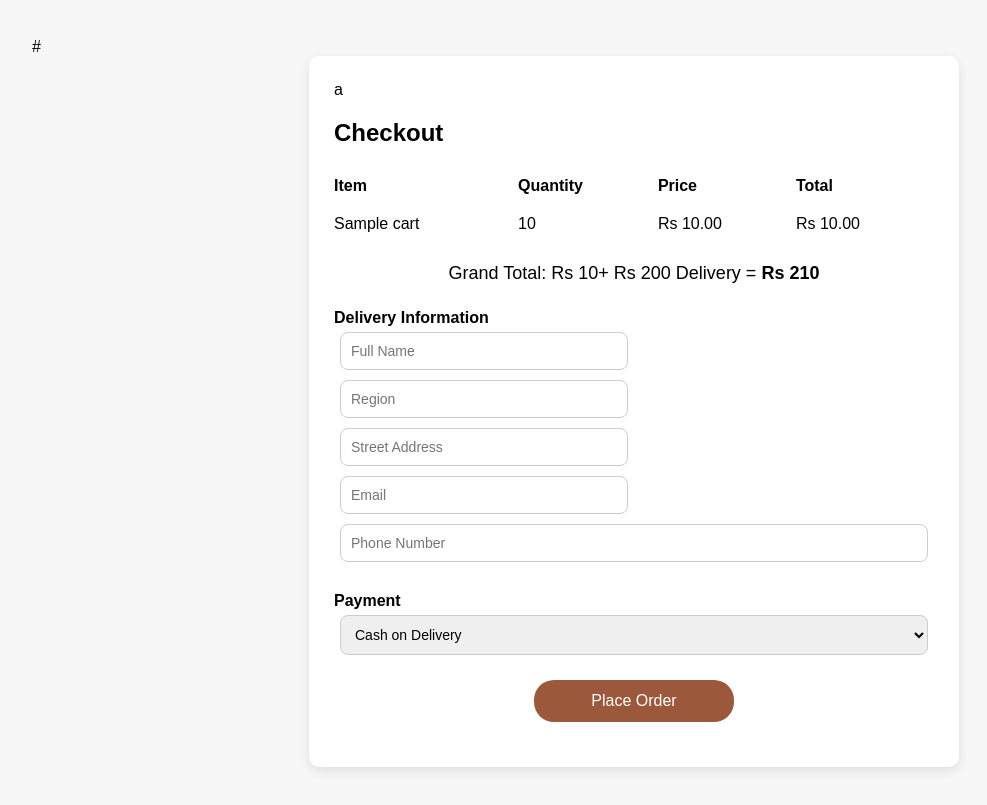
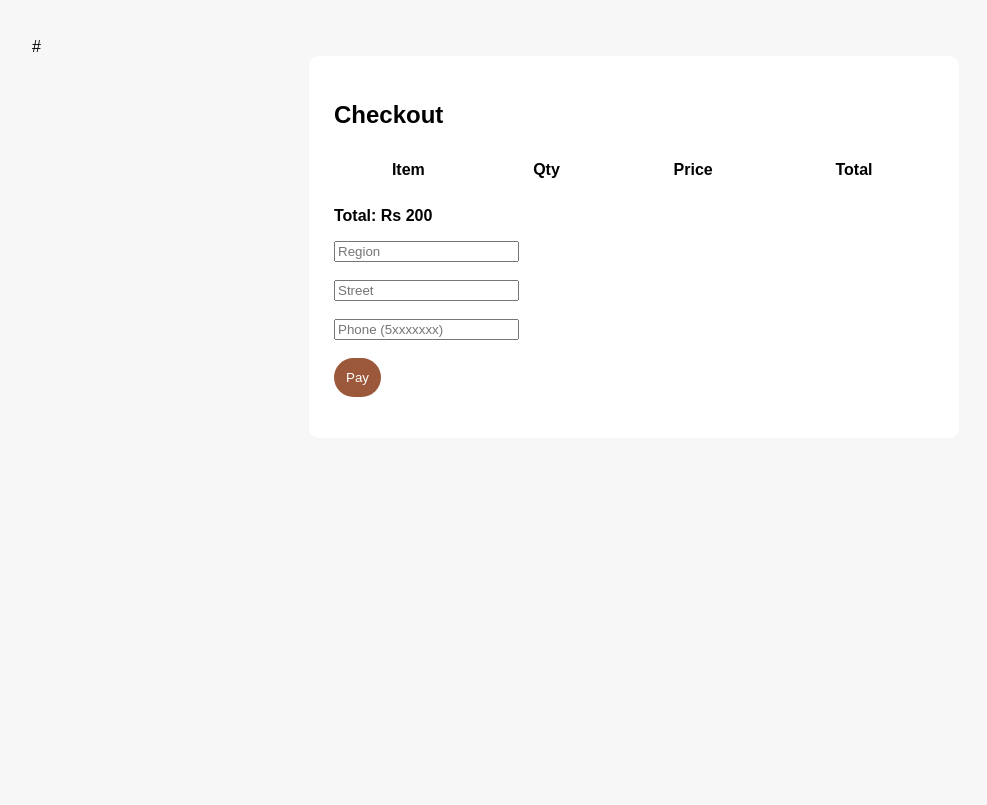
Before and after one commit to Vedasha2811/RestauLacaz, a PHP site: page /checkout.php in a window 1280 px wide. Shown: the whole page, without its empty margins (6-993 px from the left). After the commit the page ends 397 px from the top, so only its background shows below. Run offline with PHP 8.4, Linux system fonts and the light colour scheme; tables that the repository leaves empty hold one stand-in row (values such as "Sample post"); lists and menus that the app fills with data are empty.

Commit message:
Refactor checkout.php for session-based cart handling
Refactor checkout process to use session data for cart items and improve order processing logic.

```diff
--- a/checkout.php
+++ b/checkout.php
@@ -1,27 +1,64 @@
 <?php
-require 'includes/db_connect.php';
+session_start();
+include 'includes/db_connect.php';
 
-$grand_total = 0;
-$allItems = '';
-$items = [];
+$delivery = 200;
+$grandTotal = 0;
 
-$sql = "SELECT Item_Name, qty, Item_Price, total_price FROM cart";
-$stmt = $conn->prepare($sql);
-$stmt->execute();
+// Calculate total
+if (isset($_SESSION['cart'])) {
+    foreach ($_SESSION['cart'] as $item) {
+        $grandTotal += $item['price'] * $item['quantity'];
+    }
+}
+$totalAmount = $grandTotal + $delivery;
 
-$result = $stmt->fetchAll(PDO::FETCH_ASSOC);
+// Date & time
+$date = date('Y-m-d');
+$time = date('H:i:s');
 
-$cart_items = [];
+// Customer ID
+$customerID = isset($_SESSION['customer_id']) ? $_SESSION['customer_id'] : 0;
 
-foreach ($result as $row) {
-  $grand_total += $row['total_price'];
-  $cart_items[] = $row;
-  $items[] = $row['Item_Name'] . "(" . $row['qty'] . ")";
+// Process order
+$error = "";
+$success = false;
+
+if (isset($_POST['pay'])) {
+    $region = htmlspecialchars($_POST['region']);
+    $street = htmlspecialchars($_POST['street']);
+    $phone = htmlspecialchars($_POST['phone']);
+    $orderStatus = "Pending";
+
+    // Validate phone
+    if (!preg_match('/^5\d{7}$/', $phone)) {
+        $error = "Invalid phone number. Must be 8 digits starting with 5";
+    } else {
+        try {
+            $stmt = $conn->prepare("INSERT INTO orders
+            (Date, Time, Total_Amount, Order_Status, Region_Name, Street_Name, Phone, Customer_ID)
+            VALUES (?, ?, ?, ?, ?, ?, ?, ?)");
+
+            $stmt->execute([
+                $date,
+                $time,
+                $totalAmount,
+                $orderStatus,
+                $region,
+                $street,
+                $phone,
+                $customerID
+            ]);
+
+            // Clear cart
+            unset($_SESSION['cart']);
+            $success = true;
+
+        } catch (PDOException $e) {
+            $error = "Database error: " . $e->getMessage();
+        }
+    }
 }
-
-$allItems = implode(', ', $items);
-$delivery = 200;
-$totalAmount = $grand_total + $delivery;
 ?>
 
 <!DOCTYPE html>
@@ -31,117 +68,63 @@ $totalAmount = $grand_total + $delivery;
 <title>Checkout</title>
 
 <style>
-body { font-family: Arial, sans-serif; background: #f7f7f7; padding: 30px; }
-.checkout-container { background: white; padding: 25px; width: 600px; margin: auto; border-radius: 10px; box-shadow: 0 4px 12px rgba(0,0,0,0.1); }
-h2 { margin-bottom: 20px; }
-table { width: 100%; border-collapse: collapse; margin-bottom: 10px; }
-table th, table td { text-align: left; padding: 10px 0; }
-.total-line { text-align: center; font-size: 18px; margin: 20px 0; }
-.section-title { margin-top: 25px; font-weight: bold; }
-input, select { width: 48%; padding: 10px; margin: 5px 1%; border: 1px solid #ccc; border-radius: 8px; font-size: 14px; }
-.full-width { width: 98%; }
-button { width: 200px; margin: 20px auto; display: block; padding: 12px; background: #9c583a; color: white; border: none; border-radius: 20px; font-size: 16px; cursor: pointer; }
-button:hover { background: #7f462f; }
-.error { color: red; margin: 10px 0; text-align: center; }
+body { font-family: Arial; background: #f7f7f7; padding: 30px; }
+.checkout-container { background: white; padding: 25px; width: 600px; margin: auto; border-radius: 10px; }
+table { width: 100%; margin-bottom: 10px; }
+th, td { padding: 10px; }
+button { padding: 12px; background: #9c583a; color: white; border: none; border-radius: 20px; cursor: pointer; }
+.error { color: red; text-align: center; }
+.success { color: green; text-align: center; font-weight: bold; }
 </style>
 
 </head>
 <body>
 
 <div class="checkout-container">
-<div id="order"></div>a
 <h2>Checkout</h2>
 
-<!-- Order Summary -->
 <table>
 <tr>
 <th>Item</th>
-<th>Quantity</th>
+<th>Qty</th>
 <th>Price</th>
 <th>Total</th>
 </tr>
 
-<?php foreach ($cart_items as $item): ?>
-<tr>
-<td><?= $item['Item_Name'] ?></td>
-<td><?= $item['qty'] ?></td>
-<td>Rs <?= $item['Item_Price'] ?></td>
-<td>Rs <?= $item['total_price'] ?></td>
-</tr>
-<?php endforeach; ?>
-
+<?php
+if (isset($_SESSION['cart'])) {
+    foreach ($_SESSION['cart'] as $item) {
+        $total = $item['price'] * $item['quantity'];
+        echo "<tr>
+            <td>{$item['name']}</td>
+            <td>{$item['quantity']}</td>
+            <td>Rs {$item['price']}</td>
+            <td>Rs $total</td>
+        </tr>";
+    }
+}
+?>
 </table>
 
-<div class="total-line">
-Grand Total: Rs <?= $grand_total; ?>
-+ Rs <?= $delivery; ?> Delivery =
-<b>Rs <?= $totalAmount; ?></b>
-</div>
+<p><b>Total: Rs <?php echo $totalAmount; ?></b></p>
 
-<!-- Checkout Form -->
-<form id="placeOrder">
+<?php if ($error): ?>
+    <p class="error"><?php echo $error; ?></p>
+<?php endif; ?>
 
-<input type="hidden" name="products" value="<?= $allItems; ?>">
-<input type="hidden" name="grand_total" value="<?= $grand_total; ?>">
+<?php if ($success): ?>
+    <p class="success">✔ Order placed successfully!</p>
+<?php endif; ?>
 
-<div class="section-title">Delivery Information</div>
-<input type="text" name="name" placeholder="Full Name" required>
-<input type="text" name="region" placeholder="Region" required><br>
-<input type="text" name="street" placeholder="Street Address" required>
-<input type="email" name="email" placeholder="Email" required><br>
-<input type="text" name="phone" id="phone" placeholder="Phone Number" class="full-width" required>
+<form method="POST">
+    <input type="text" name="region" placeholder="Region" required><br><br>
+    <input type="text" name="street" placeholder="Street" required><br><br>
+    <input type="text" name="phone" placeholder="Phone (5xxxxxxx)" required><br><br>
 
-<div id="phone-error" class="error"></div>
-
-<div class="section-title">Payment</div>
-<select name="pmode" class="full-width">
-<option value="cod">Cash on Delivery</option>
-<option value="netbanking">Net Banking</option>
-<option value="cards">Card</option>
-</select>
-
-<button type="submit" id = "placeOrder">Place Order</button>
-
+    <button type="submit" name="pay">Pay</button>
 </form>
 
 </div>
 
-<script src='https://cdnjs.cloudflare.com/ajax/libs/jquery/3.5.1/jquery.min.js'></script>
-  <script src='https://cdnjs.cloudflare.com/ajax/libs/twitter-bootstrap/4.5.2/js/bootstrap.min.js'></script>
-
-  <script type="text/javascript">
-  $(document).ready(function() {
-
-    // Sending Form data to the server
-    $("#placeOrder").submit(function(e) {
-      e.preventDefault();
-      $.ajax({
-        url: 'action.php',
-        method: 'post',
-        data: $('form').serialize() + "&action=order",
-        success: function(response) {
-          $("#order").html(response);
-        }
-      });
-    });
-
-    // Load total no.of items added in the cart and display in the navbar
-    load_cart_item_number();
-
-    function load_cart_item_number() {
-      $.ajax({
-        url: 'action.php',
-        method: 'get',
-        data: {
-          cartItem: "cart_item"
-        },
-        success: function(response) {
-          $("#cart-item").html(response);
-        }
-      });
-    }
-  });
-  </script>
-
 </body>
 </html>
```
